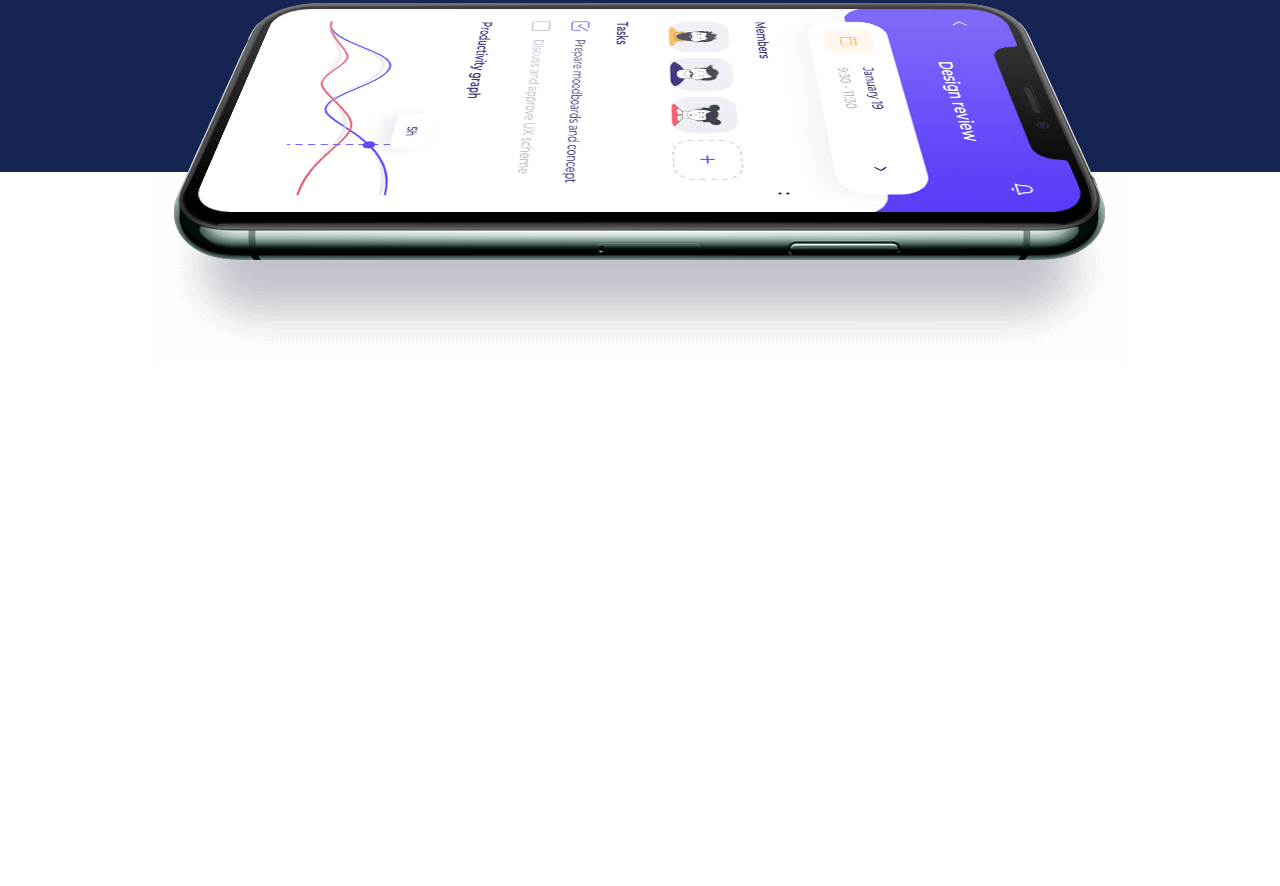
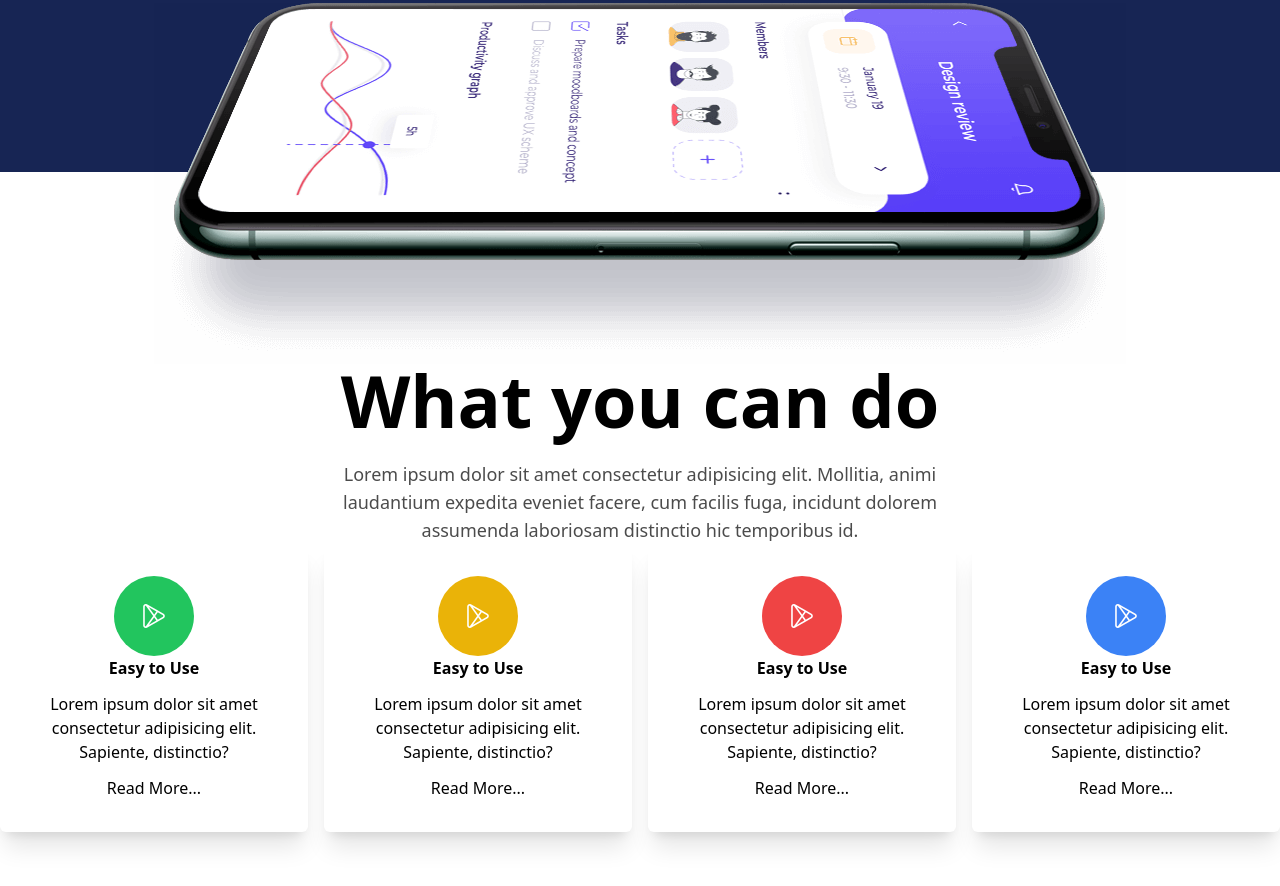
Before and after one commit to asif12018/conceptual-tailwind-project-1, a plain HTML site: page index.html in a window 1280 px wide. Shown: the part 645-1531 px from the top of the page. Before the commit the page ends 1009 px from the top, so only its background shows below. Drawn offline with nearby package versions, Linux system fonts and the light colour scheme.

Commit message:
card section added

```diff
--- a/index.html
+++ b/index.html
@@ -49,11 +49,67 @@
                     <button class="items-center gap-2 flex text-lg font-semibold text-white"><img src="./assets/play-button.png" alt=""> Play Now</button>
                  </div>
                </div>
-               <div class="flex lg:justify-center translate-y-24 lg:items-center lg:translate-y-48 ">
+               <div class="flex lg:justify-center translate-y-24  lg:items-center md:translate-y-40 lg:translate-y-48 ">
                 <img class="" src="./assets/hero-thumb-4.png" alt="">
              </div>
             </div>
          </section>
     </header>
+
+    <!--=====Card Section Start from here=====--->
+    <section class="my-48">
+        <div class="container mx-auto">
+           <div class="text-center space-y-6">
+            <h1 class="text-4xl lg:text-7xl font-bold">What you can do</h1>
+            <p class="opacity-70 mx-auto text-lg  lg:w-[50%]">Lorem ipsum dolor sit amet consectetur adipisicing elit. Mollitia, animi laudantium expedita eveniet facere, cum facilis fuga, incidunt dolorem assumenda laboriosam distinctio hic temporibus id.</p>
+           </div>
+
+           <div class="grid grid-cols-1 md:grid-cols-2 lg:grid-cols-4 gap-4 mx-auto">
+
+            <div class="p-8  shadow-xl rounded-md">
+               <div class="w-20 h-20 bg-green-500 rounded-full mx-auto flex items-center justify-center">
+               <img src="./assets/play-store.png" alt="">
+               </div>
+               <div class="text-center space-y-3">
+                 <h6 class="font-semibold">Easy to Use</h6>
+                 <p>Lorem ipsum dolor sit amet consectetur adipisicing elit. Sapiente, distinctio?</p>
+                 <button>Read More...</button>
+               </div>
+            </div>
+
+
+            <div class="p-8  shadow-xl rounded-md">
+               <div class="w-20 h-20 bg-yellow-500 rounded-full mx-auto flex items-center justify-center">
+               <img src="./assets/play-store.png" alt="">
+               </div>
+               <div class="text-center space-y-3">
+                 <h6 class="font-semibold">Easy to Use</h6>
+                 <p>Lorem ipsum dolor sit amet consectetur adipisicing elit. Sapiente, distinctio?</p>
+                 <button>Read More...</button>
+               </div>
+            </div>
+            <div class="p-8  shadow-xl rounded-md">
+               <div class="w-20 h-20 bg-red-500 rounded-full mx-auto flex items-center justify-center">
+               <img src="./assets/play-store.png" alt="">
+               </div>
+               <div class="text-center space-y-3">
+                 <h6 class="font-semibold">Easy to Use</h6>
+                 <p>Lorem ipsum dolor sit amet consectetur adipisicing elit. Sapiente, distinctio?</p>
+                 <button>Read More...</button>
+               </div>
+            </div>
+            <div class="p-8  shadow-xl rounded-md">
+               <div class="w-20 h-20 bg-blue-500 rounded-full mx-auto flex items-center justify-center">
+               <img src="./assets/play-store.png" alt="">
+               </div>
+               <div class="text-center space-y-3">
+                 <h6 class="font-semibold">Easy to Use</h6>
+                 <p>Lorem ipsum dolor sit amet consectetur adipisicing elit. Sapiente, distinctio?</p>
+                 <button>Read More...</button>
+               </div>
+            </div>
+           </div>
+        </div>
+    </section>
 </body>
 </html>
```
